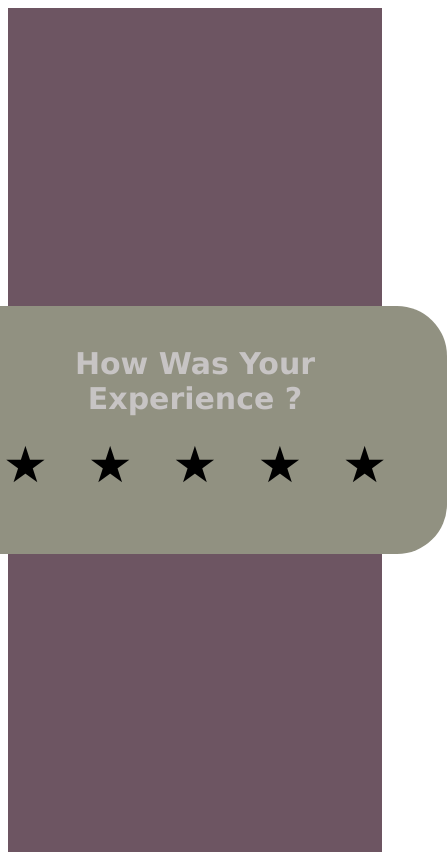
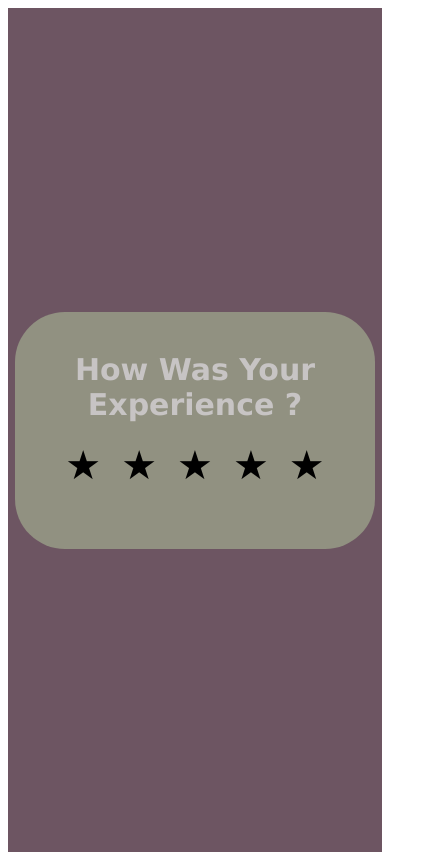
Before and after one commit to Ameera-CC/Star-Rating, a plain HTML site: page index.html in a window 390 px wide. Shown: the whole page, 447 px wide, since content can reach past the window. Drawn offline with Linux system fonts and the light colour scheme.

Commit message:
media query

```diff
--- a/css/index.css
+++ b/css/index.css
@@ -1,6 +1,6 @@
 .css-star{
     cursor: pointer;
-    margin: 20px;
+    margin: 0px 20px;
     font-size: 50px;
 }
 
@@ -27,7 +27,6 @@
 }
 
 .css-res{
-
     margin-top: 20px;
     font-size: 40px;
     color: rgb(16, 16, 15);
@@ -35,8 +34,6 @@
 
 .css-deflt-txt{
     color: rgb(221, 204, 10);
-
-
 }
 
 .css-heading{
@@ -47,3 +44,24 @@
     margin-bottom: 20px;
 
 }
+
+
+
+/*-------------------------------------Responsive code -------------------------------------*/
+
+@media only screen and (max-width : 600px){
+    .css-star{
+        margin:0px 10px;
+        font-size: 40px;
+    }
+
+    .css-res{
+        font-size: 30px;
+    }
+
+    .css-rating-box{
+        margin: 0px 40px;
+    }
+
+
+}
```
